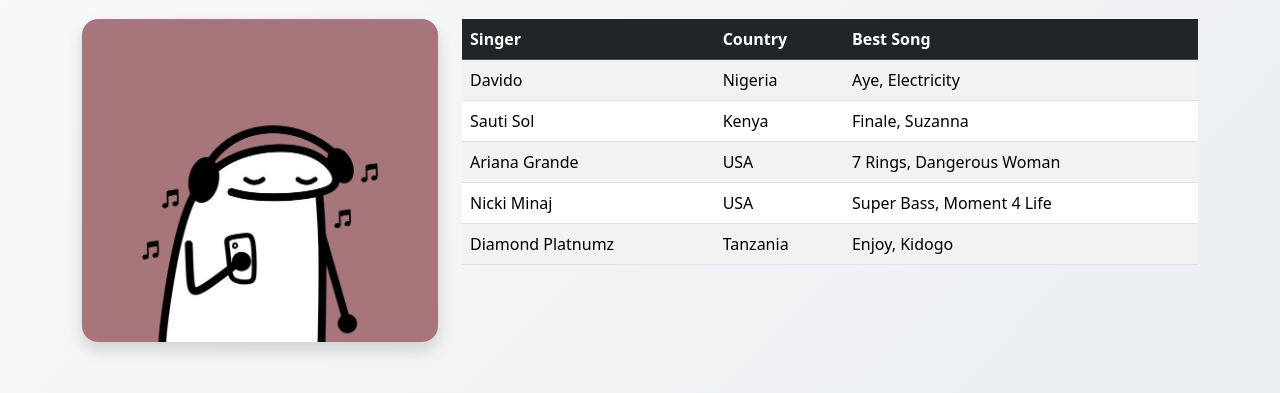
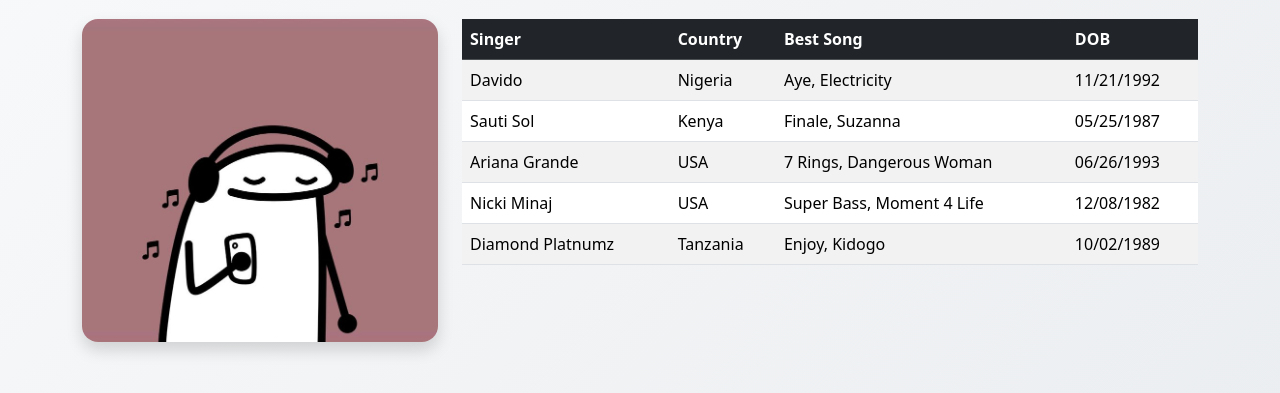
Before and after one commit to RuthM2025/MyFavoriteSingers, a plain HTML site: page index.html in a window 1280 px wide. Shown: the part 101-494 px from the top of the page. Drawn offline with nearby package versions, Linux system fonts and the light colour scheme.

Commit message:
Update: Add DOB column with MM/DD/YYYY format and update singer data

```diff
--- a/index.html
+++ b/index.html
@@ -36,6 +36,7 @@ Date: 16 July 2026
                   <th scope="col">Singer</th>
                   <th scope="col">Country</th>
                   <th scope="col">Best Song</th>
+                  <th scope="col">DOB</th>
                 </tr>
               </thead>
               <tbody id="singerTableBody"></tbody>
--- a/js/main.js
+++ b/js/main.js
@@ -4,26 +4,31 @@ const singerData = {
       name: "Davido",
       country: "Nigeria",
       bestSong: "Aye, Electricity",
+      dob: "11/21/1992",
     },
     {
       name: "Sauti Sol",
       country: "Kenya",
       bestSong: "Finale, Suzanna",
+      dob: "05/25/1987",
     },
     {
       name: "Ariana Grande",
       country: "USA",
       bestSong: "7 Rings, Dangerous Woman",
+      dob: "06/26/1993",
     },
     {
       name: "Nicki Minaj",
       country: "USA",
       bestSong: "Super Bass, Moment 4 Life",
+      dob: "12/08/1982",
     },
     {
       name: "Diamond Platnumz",
       country: "Tanzania",
       bestSong: "Enjoy, Kidogo",
+      dob: "10/02/1989",
     },
   ],
 };
@@ -37,6 +42,7 @@ document.addEventListener("DOMContentLoaded", () => {
       <td>${singer.name}</td>
       <td>${singer.country}</td>
       <td>${singer.bestSong}</td>
+      <td>${singer.dob}</td>
     `;
     tableBody.appendChild(row);
   });
```
